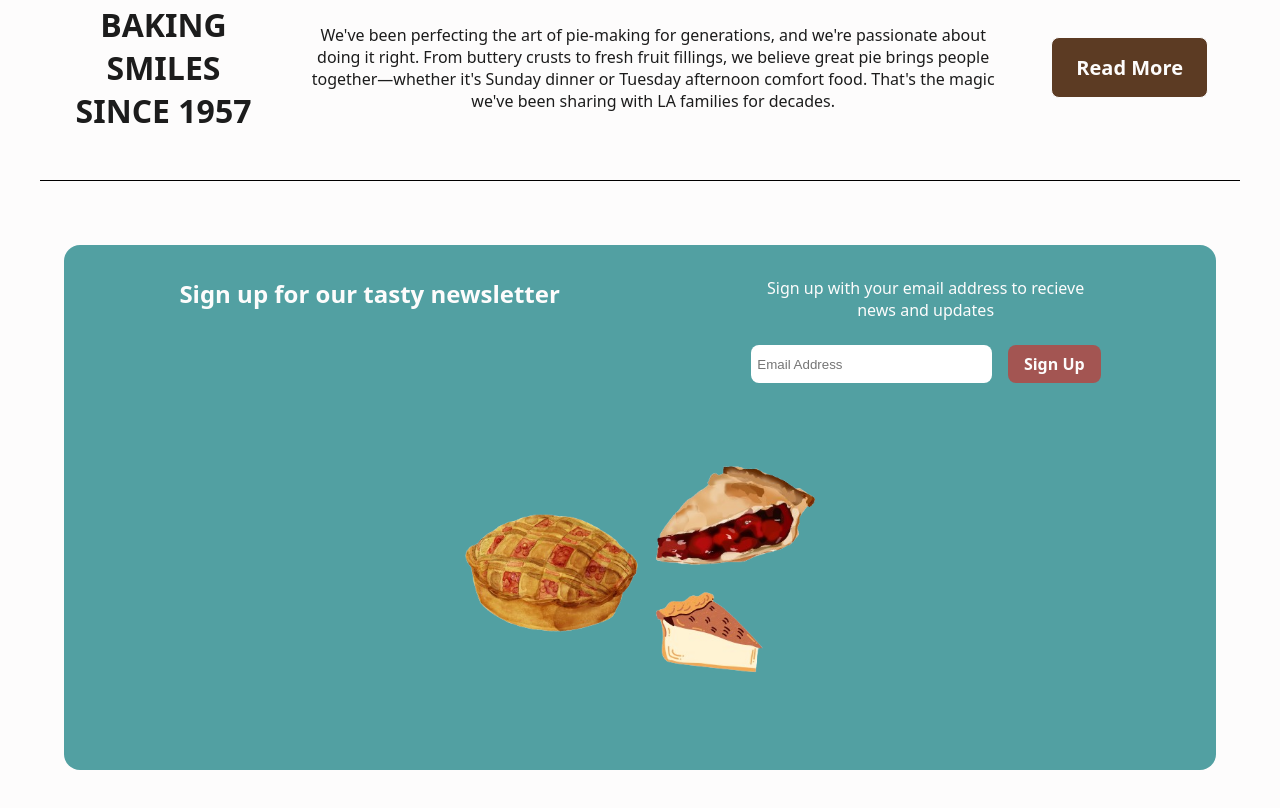
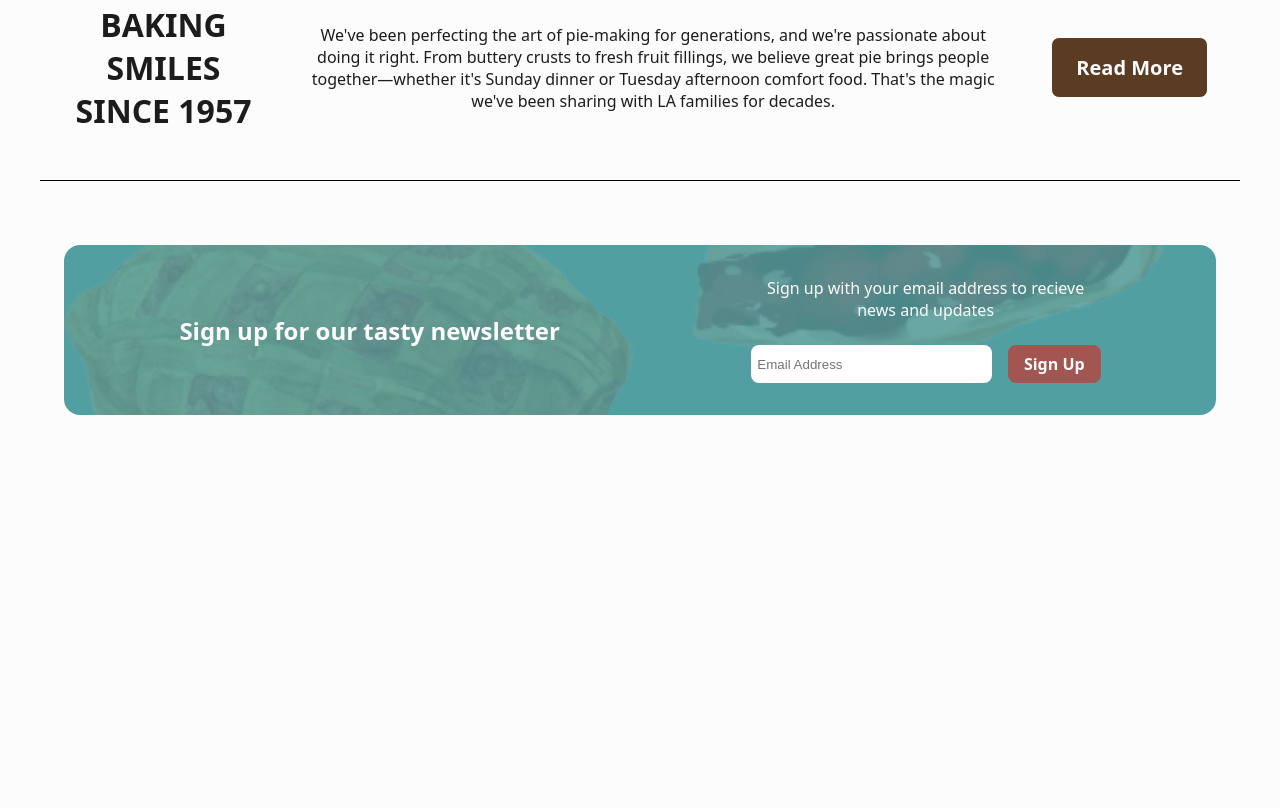
Before and after one commit to Nik-Reyes/Resturaunt, a website built with webpack: page src/index.html in a window 1280 px wide. Shown: the part 869-1677 px from the top of the page. After the commit the page ends 1332 px from the top, so only its background shows below. Built offline with nearby package versions, Linux system fonts and the light colour scheme.

Commit message:
refactor: change structure of signup form and restyle

```diff
--- a/src/components/SignUp/signUp.css
+++ b/src/components/SignUp/signUp.css
@@ -3,9 +3,27 @@
   place-items: center;
   margin: 4rem 1.5rem 0rem;
   text-align: center;
-  background-color: #52a0a2;
   border-radius: 1rem;
   padding: 2rem;
+  background: #529fa2;
+  position: relative;
+  overflow: hidden;
+}
+
+.signup-wrapper::after {
+  content: "";
+  background: url("../../assets/images/signUpImage.jpg");
+  position: absolute;
+  opacity: 0.15;
+  width: 100%;
+  height: 100%;
+  background-position: center;
+  background-size: cover;
+}
+
+.signup-wrapper > * {
+  position: relative;
+  z-index: 5;
 }
 
 .nl-img-wrapper {
@@ -20,12 +38,13 @@
 .signup-title {
   color: hsla(15, 35%, 99%, 1);
   font-size: 1.5rem;
-  font-weight: 600;
+  font-weight: 800;
 }
 
 .signup-subtitle {
   max-width: 21.875rem;
   color: hsla(15, 35%, 99%, 1);
+  font-weight: 500;
 }
 
 .form-control-wrapper {
@@ -80,7 +99,6 @@
 
   .signup-title {
     grid-column: 1;
-    align-self: self-start;
   }
 
   .nl-img-wrapper {
@@ -93,12 +111,10 @@
   }
 
   .nl-img-wrapper {
-    grid-column: 1/3;
-    grid-row: 2;
+    display: none;
   }
 
   .news-img {
-    object-fit: cover;
-    object-position: center;
+    object-fit: contain;
   }
 }
--- a/src/components/SignUp/signUp.js
+++ b/src/components/SignUp/signUp.js
@@ -1,5 +1,4 @@
 import { utils } from "../../utils/Helpers/helpers.js";
-import signUpImage from "../../assets/images/signUpImage.jpg";
 import "./signUp.css";
 
 export function signup() {
@@ -10,9 +9,6 @@ export function signup() {
     "title-text",
     "Sign up for our tasty newsletter"
   );
-
-  const imageWrapper = utils.generateElement("div", "nl-img-wrapper");
-  const img = utils.generateElement("img", "news-img", signUpImage);
 
   const emailSection = utils.generateElement("div", "email-section");
   const newsletterSubtitle = utils.generateElement("div", "signup-subtitle");
@@ -48,9 +44,8 @@ export function signup() {
   form.appendChild(formControlWrapper);
   newsletterSubtitle.appendChild(newsLetterSubText);
   emailSection.append(newsletterSubtitle, form);
-  imageWrapper.appendChild(img);
   title.appendChild(titleText);
-  signupWrapper.append(title, imageWrapper, emailSection);
+  signupWrapper.append(title, emailSection);
 
   return signupWrapper;
 }
```
